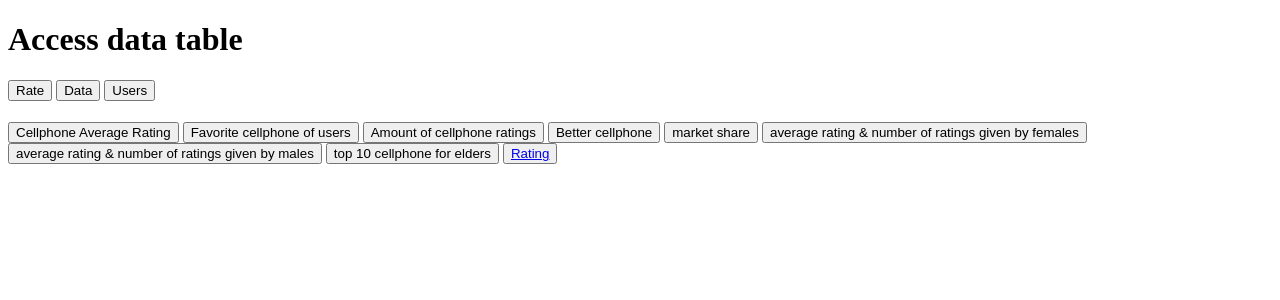
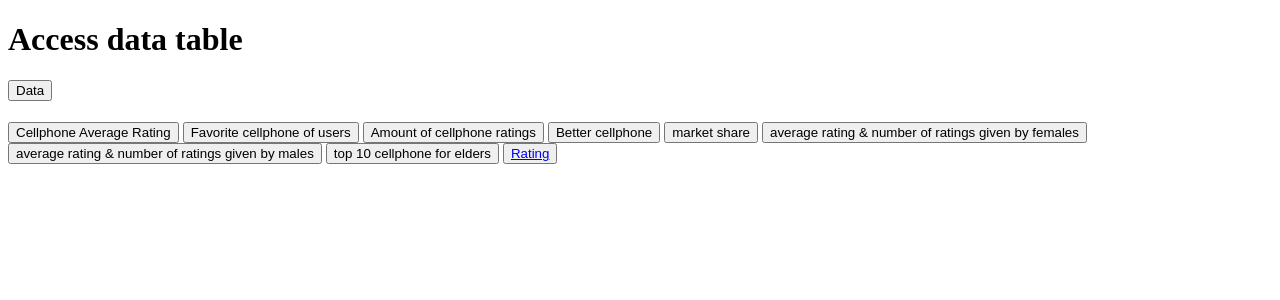
Before and after one commit to stanleyshen2003/Database-Final-project, a Django app: page /operation/ in a window 1280 px wide. Shown: the top 300 px of the page. Run offline with Django 4.2, Linux system fonts and the light colour scheme; some libraries are stand-ins or nearby versions.

Commit message:
'removeRateUser'

```diff
--- a/website/Templates/operation.html
+++ b/website/Templates/operation.html
@@ -67,9 +67,7 @@
 
 <body>
   <h1>Access data table</h1>
-  <button onclick="getData('/rate/')">Rate</button>
   <button onclick="getData('/data/')">Data</button>
-  <button onclick="getData('/users/')">Users</button>
   <h1></h1>
   <button onclick="getData('/cellphone_avg_rate/')">Cellphone Average Rating</button>
   <button onclick="getData('/favorite_cell_phone_of_users/')">Favorite cellphone of users</button>
--- a/website/cellphone/views.py
+++ b/website/cellphone/views.py
@@ -14,17 +14,9 @@ def home(request):
 def operation(request):
     return render(request, 'operation.html')
 
-def get_users(request):
-    users = Users.objects.all()
-    return JsonResponse({'all': list(users.values())})
-
 def get_data(request):
     data = Data.objects.all()
     return JsonResponse({'all': list(data.values())})
-
-def get_rate(request):
-    rate = Rate.objects.all()
-    return JsonResponse({'all': list(rate.values())})
 
 def register(request):
     if request.method == 'POST':
--- a/website/website/urls.py
+++ b/website/website/urls.py
@@ -21,8 +21,6 @@ urlpatterns = [
     path('admin/', admin.site.urls),
     path('', views.home),
     path('operation/', views.operation),
-    path('users/', views.get_users),
-    path('rate/', views.get_rate),
     path('data/', views.get_data),
     path('login/', views.login),
     path('register/', views.register),
```
Also changed, not shown: website/cellphone/urls.py (deleted, +0 -12 lines).
